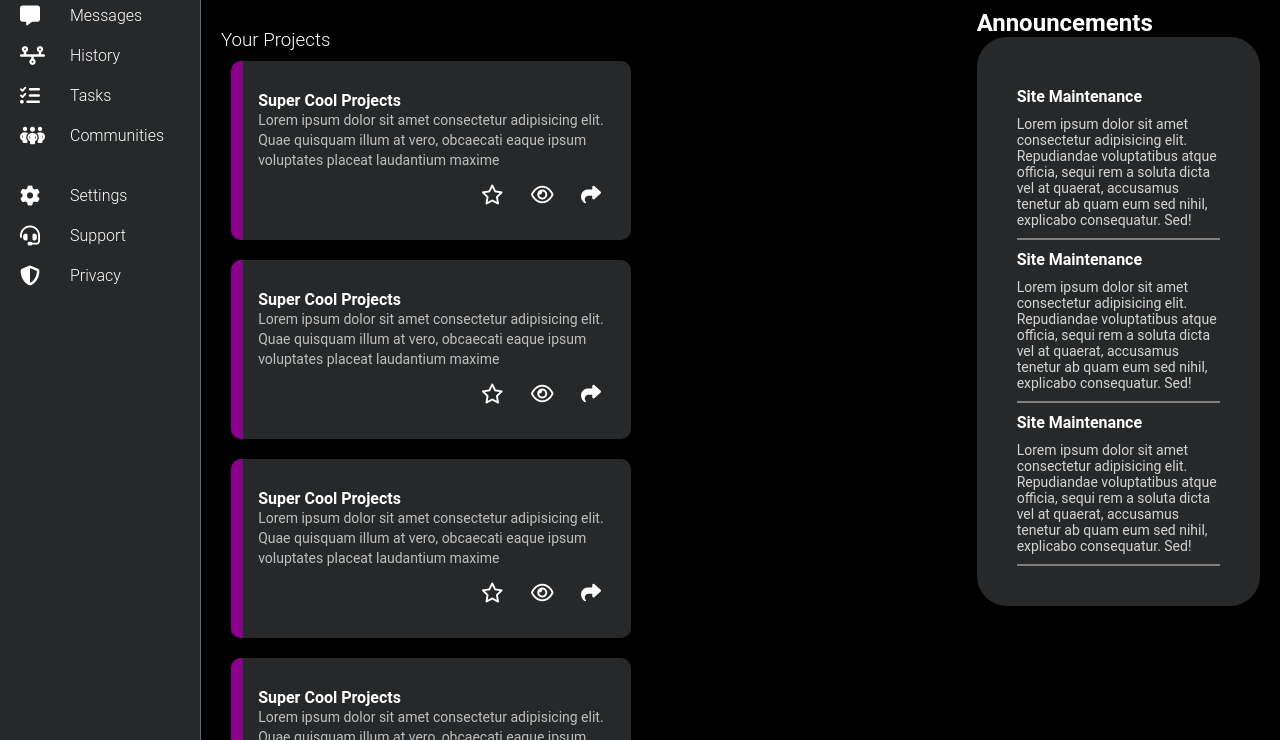
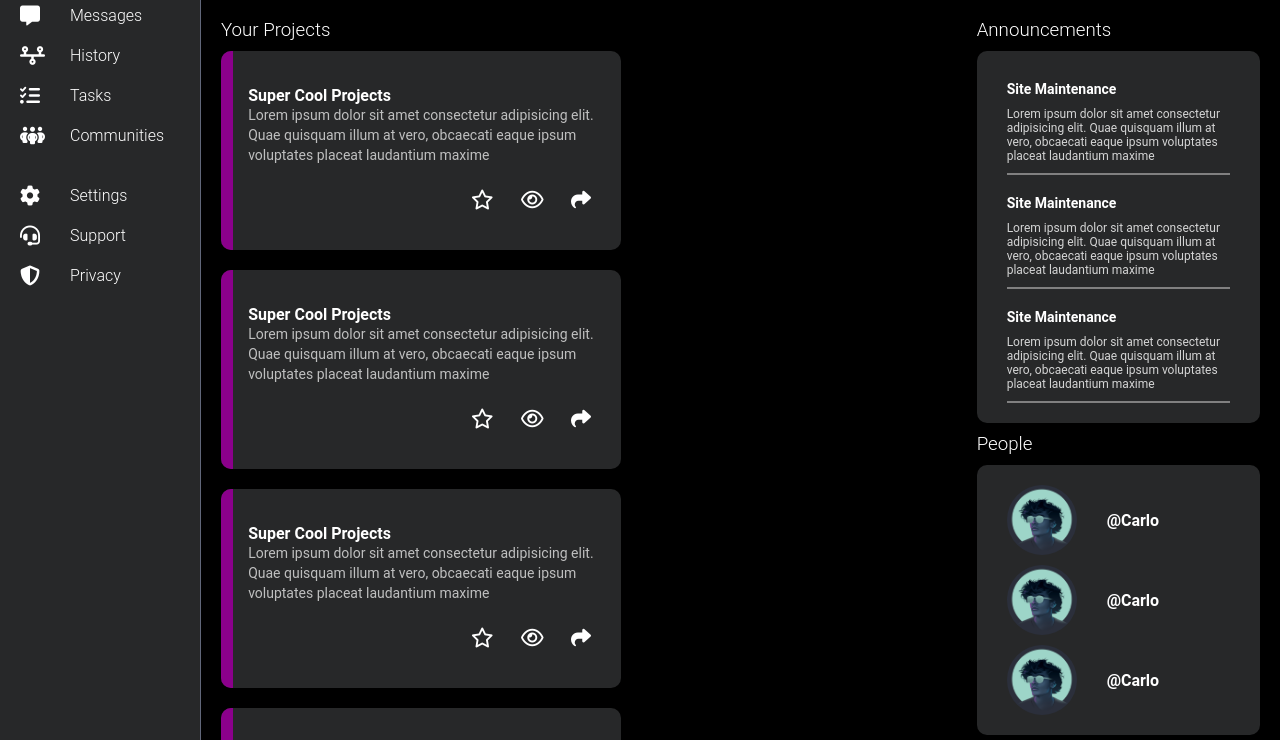
Before and after one commit to YugendarM/project-dashboard, a plain HTML site: page index.html in a window 1280 px wide. Shown: the part 166-906 px from the top of the page. Drawn offline with Linux system fonts and the light colour scheme; a web font is replaced by a local one.

Commit message:
Update - Main Section UI corrections and Added peoples

```diff
--- a/assets/css/styles.css
+++ b/assets/css/styles.css
@@ -69,7 +69,7 @@ body {
 /* ######################### */
 
 .header__container{
-    padding: 10px 40px;
+    padding: 5px 40px;
    border-bottom: 1px solid #61677A;
    background-color: #272829;
 }
@@ -116,7 +116,7 @@ body {
 .name__container {
     display: flex;
     flex-direction: column;
-    gap: 8px;
+    gap: 3px;
 }
 
 .profile__image{
@@ -175,17 +175,24 @@ body {
 .main__section__aside__container{
     width: 30%;
     background-color: black;
+    padding: 20px 0px;
+    display: flex;
+    flex-direction: column;
+    gap: 10px;
 }
 
 .projects__section{
     width: 80%;
     padding: 20px 0px;
+    display: flex;
+    flex-direction: column;
+    gap: 10px;
 }
 
 .project__container{
     width: 30%;
     border-radius: 10px;
-    margin: 10px;
+    /* margin: 10px; */
     display: flex;
     gap: 15px;
     justify-content: space-between;
@@ -205,9 +212,9 @@ body {
 .project__contents{
     display: flex;
     flex-direction: column;
-    gap: 10px;
+    gap: 20px;
     background-color: transparent;
-    padding: 30px 0px;
+    padding: 35px 0px;
 
 }
 
@@ -244,6 +251,7 @@ body {
 .projects__container {
     display: flex;
     flex-wrap: wrap;
+    gap: 20px;
 }
 
 
@@ -251,10 +259,12 @@ body {
 
 
 .announcements__container {
-    padding: 40px;
+    padding: 20px 30px;
     background-color: #272829;
-    border-radius: 30px;
-
+    border-radius: 10px;
+    display: flex;
+    flex-direction: column;
+    gap: 10px;
 }
 
 .announcement__container {
@@ -267,14 +277,33 @@ body {
 }
 
 .announcement__heading{
-font-size: 16px;
+font-size: 14px;
 font-weight: 600;
 background-color: transparent;
 }
 
 .announcement__description{
 
-    font-size: 14px;
+    font-size: 12px;
     opacity: 0.8;
     background-color: transparent;
 }
+
+.peoples__container {
+    background-color: #272829;
+    border-radius: 10px;
+    padding: 20px 30px;
+    display: flex;
+    gap: 10px;
+    flex-direction: column;
+}
+
+.people__container{
+    display: flex;
+    align-items: center;
+    gap: 30px;
+}
+
+.people__name {
+    font-weight: 600;
+}
--- a/index.html
+++ b/index.html
@@ -210,21 +210,40 @@
                 </div>
             </div>
             <aside class="main__section__aside__container">
-                <h2>Announcements</h2>
+                <h3 class="Projects__heading">Announcements</h3>
                 <div class="announcements__container">
                     <div class="announcement__container">
                         <h4 class="announcement__heading">Site Maintenance</h4>
-                        <p class="announcement__description">Lorem ipsum dolor sit amet consectetur adipisicing elit. Repudiandae voluptatibus atque officia, sequi rem a soluta dicta vel at quaerat, accusamus tenetur ab quam eum sed nihil, explicabo consequatur. Sed!</p>
+                        <p class="announcement__description">Lorem ipsum dolor sit amet consectetur adipisicing elit. Quae quisquam illum at vero, obcaecati eaque ipsum voluptates placeat laudantium maxime</p>
                     </div>
 
                     <div class="announcement__container">
                         <h4 class="announcement__heading">Site Maintenance</h4>
-                        <p class="announcement__description">Lorem ipsum dolor sit amet consectetur adipisicing elit. Repudiandae voluptatibus atque officia, sequi rem a soluta dicta vel at quaerat, accusamus tenetur ab quam eum sed nihil, explicabo consequatur. Sed!</p>
+                        <p class="announcement__description">Lorem ipsum dolor sit amet consectetur adipisicing elit. Quae quisquam illum at vero, obcaecati eaque ipsum voluptates placeat laudantium maxime</p>
                     </div>
 
                     <div class="announcement__container">
                         <h4 class="announcement__heading">Site Maintenance</h4>
-                        <p class="announcement__description">Lorem ipsum dolor sit amet consectetur adipisicing elit. Repudiandae voluptatibus atque officia, sequi rem a soluta dicta vel at quaerat, accusamus tenetur ab quam eum sed nihil, explicabo consequatur. Sed!</p>
+                        <p class="announcement__description">Lorem ipsum dolor sit amet consectetur adipisicing elit. Quae quisquam illum at vero, obcaecati eaque ipsum voluptates placeat laudantium maxime</p>
+                    </div>
+                </div>
+
+                <h3 class="Projects__heading">People</h3>
+
+                <div class="peoples__container">
+                    <div class="people__container">
+                        <img src="assets/images/profile.jpg" class="profile__image"/>
+                        <p class="people__name">@Carlo</p>
+                    </div>
+
+                    <div class="people__container">
+                        <img src="assets/images/profile.jpg" class="profile__image"/>
+                        <p class="people__name">@Carlo</p>
+                    </div>
+
+                    <div class="people__container">
+                        <img src="assets/images/profile.jpg" class="profile__image"/>
+                        <p class="people__name">@Carlo</p>
                     </div>
                 </div>
             </aside>
```
